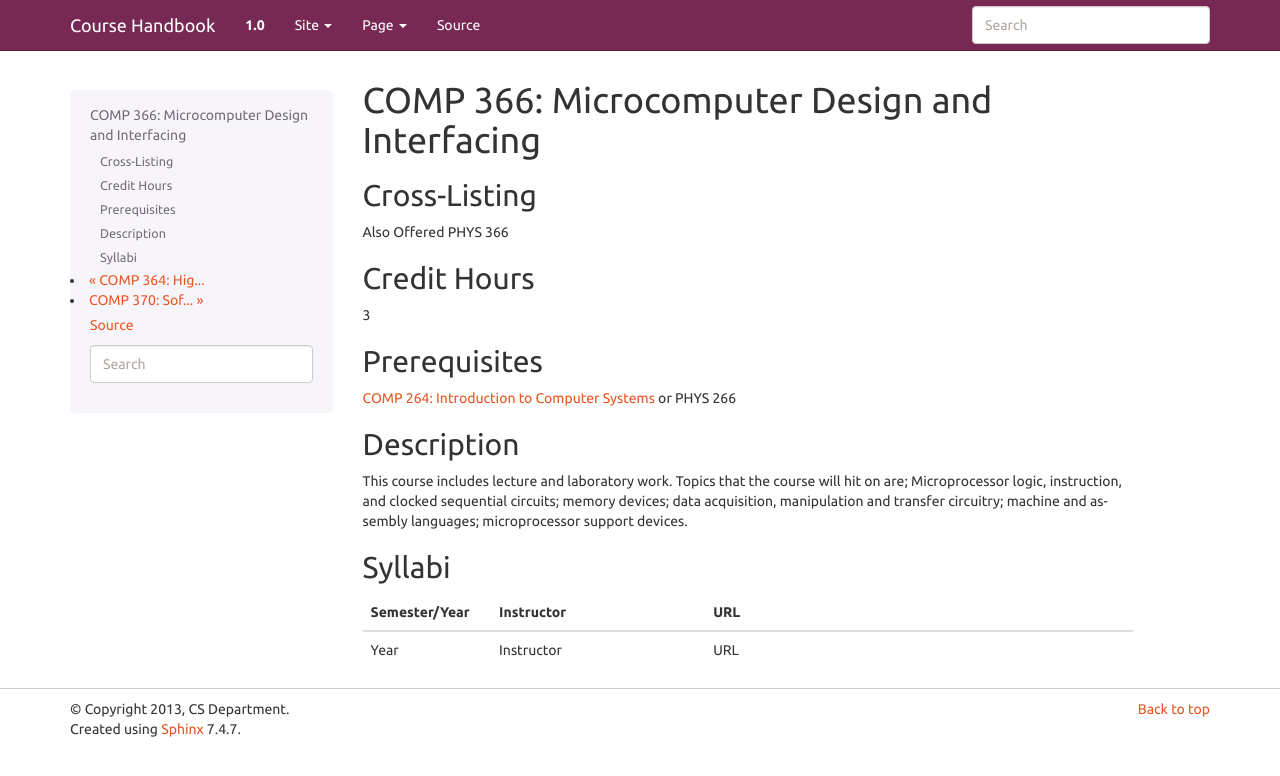
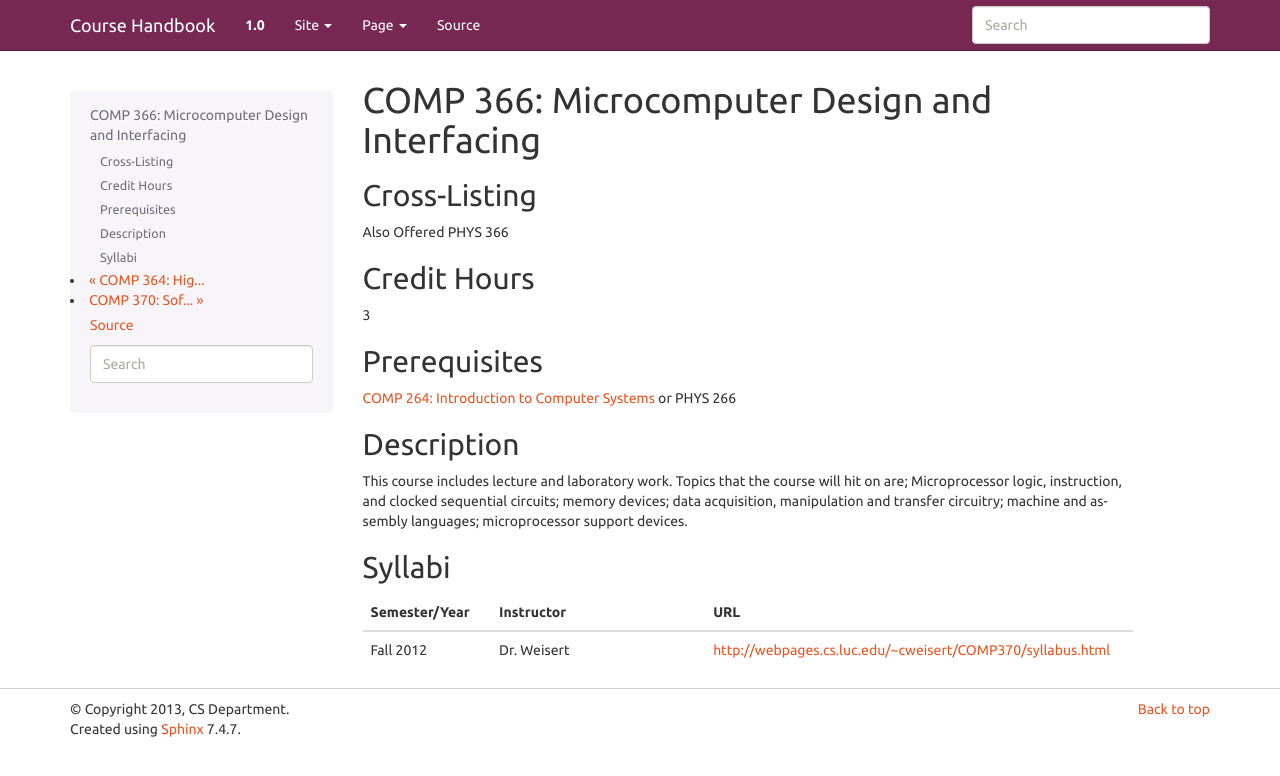
Before and after one commit to kyang5/coursedescriptions, a Sphinx documentation site: the page built from source/comp366.rst, in a window 1280 px wide. Shown: the top 776 px of the page. Built offline with Sphinx 7.4.7, drawn with Linux system fonts in a browser that asks for light colours.

Commit message:
Updated syllabus info for COMP 366

```diff
--- a/source/comp363.rst
+++ b/source/comp363.rst
@@ -44,4 +44,4 @@ Syllabi
    	:widths: 15, 25, 50
 
 	"Fall 2013", "Dr. Albert", "http://comp363.pacsites.org/"
-        "Spring 2013", "Dr. Harrington", "http://anh.cs.luc.edu/363/index.html"
+    "Spring 2013", "Dr. Harrington", "http://anh.cs.luc.edu/363/index.html"
--- a/source/comp364.rst
+++ b/source/comp364.rst
@@ -40,4 +40,4 @@ Syllabi
    	:widths: 15, 25, 50
 
 	"Year", "Dr. Thiruvathukal", "URL"
-        "Year", "Dr. Sekharan", "URL"
+    "Year", "Dr. Sekharan", "URL"
--- a/source/comp366.rst
+++ b/source/comp366.rst
@@ -32,4 +32,4 @@ Syllabi
    	:header: "Semester/Year", "Instructor", "URL"
    	:widths: 15, 25, 50
 
-	"Year", "Instructor", "URL"
+	"Fall 2012", "Dr. Weisert", "http://webpages.cs.luc.edu/~cweisert/COMP370/syllabus.html"
```
